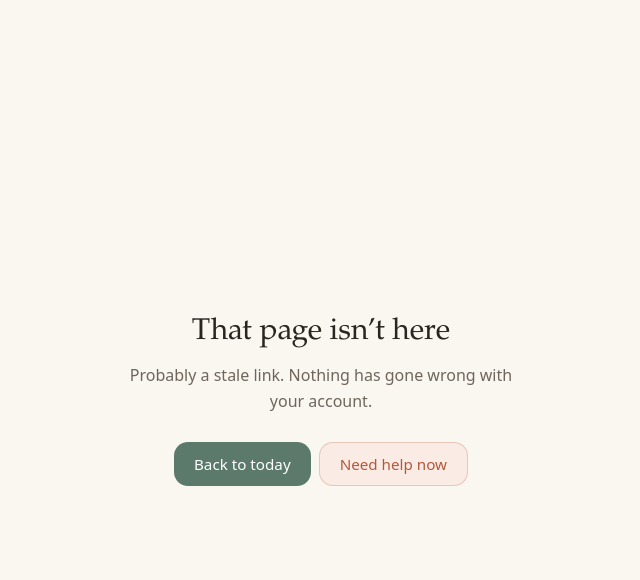
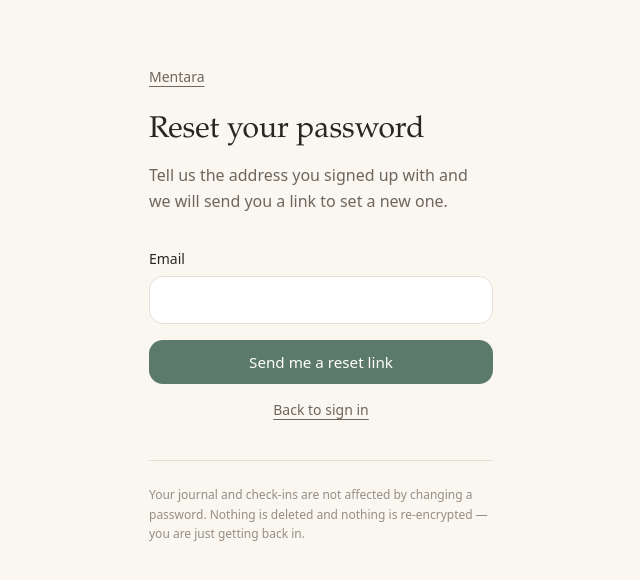
Before and after one commit to paulayallan/ai-therapist, a Next.js app: page /auth/forgot in a window 1280 px wide. Before the commit this address had no page. Shown: the top 580 px of the page, without its empty margins (319-959 px from the left). Built offline with nearby package versions, Linux system fonts and the light colour scheme; no server answers.

Commit message:
Add password reset, and show prices on the paywall

```diff
--- /dev/null
+++ b/src/app/auth/forgot/page.tsx
@@ -0,0 +1,32 @@
+import { Suspense } from "react";
+import Link from "next/link";
+import type { Metadata } from "next";
+import { ForgotPasswordForm } from "@/components/forgot-password-form";
+
+export const metadata: Metadata = { title: "Reset your password" };
+
+export default function ForgotPasswordPage() {
+  return (
+    <main id="main" className="mx-auto w-full max-w-sm px-5 py-16">
+      <Link href="/" className="text-sm text-muted underline underline-offset-4 hover:text-ink">
+        Mentara
+      </Link>
+
+      <h1 className="mt-6 font-serif text-3xl leading-tight text-ink">Reset your password</h1>
+      <p className="mt-3 leading-relaxed text-muted">
+        Tell us the address you signed up with and we will send you a link to set a new one.
+      </p>
+
+      <div className="mt-8">
+        <Suspense fallback={null}>
+          <ForgotPasswordForm />
+        </Suspense>
+      </div>
+
+      <p className="mt-10 border-t border-line pt-6 text-xs leading-relaxed text-faint">
+        Your journal and check-ins are not affected by changing a password. Nothing is deleted and
+        nothing is re-encrypted — you are just getting back in.
+      </p>
+    </main>
+  );
+}
--- /dev/null
+++ b/src/app/auth/reset/page.tsx
@@ -0,0 +1,30 @@
+import { Suspense } from "react";
+import Link from "next/link";
+import type { Metadata } from "next";
+import { ResetPasswordForm } from "@/components/reset-password-form";
+
+export const metadata: Metadata = {
+  title: "Choose a new password",
+  robots: { index: false, follow: false },
+};
+
+export default function ResetPasswordPage() {
+  return (
+    <main id="main" className="mx-auto w-full max-w-sm px-5 py-16">
+      <Link href="/" className="text-sm text-muted underline underline-offset-4 hover:text-ink">
+        Mentara
+      </Link>
+
+      <h1 className="mt-6 font-serif text-3xl leading-tight text-ink">Choose a new password</h1>
+      <p className="mt-3 leading-relaxed text-muted">
+        This is the last step. Once it is saved you will be signed in.
+      </p>
+
+      <div className="mt-8">
+        <Suspense fallback={null}>
+          <ResetPasswordForm />
+        </Suspense>
+      </div>
+    </main>
+  );
+}
--- /dev/null
+++ b/src/components/forgot-password-form.tsx
@@ -0,0 +1,106 @@
+"use client";
+
+import { useState } from "react";
+import Link from "next/link";
+import { Button } from "@/components/ui/button";
+import { createSupabaseBrowserClient } from "@/lib/supabase/client";
+
+/**
+ * Asking for a reset link.
+ *
+ * The app shipped without this, which meant anyone who forgot their password
+ * lost their journal permanently — there was no route back into an account at
+ * all. That is the worst possible failure for a place people write private
+ * things.
+ *
+ * The confirmation is deliberately the same whether or not the address has an
+ * account. Saying "no account with that email" turns this form into a way to
+ * check who uses a mental health app, which is not a question anyone should be
+ * able to ask.
+ */
+export function ForgotPasswordForm() {
+  const [email, setEmail] = useState("");
+  const [busy, setBusy] = useState(false);
+  const [sent, setSent] = useState(false);
+  const [error, setError] = useState<string | null>(null);
+
+  async function submit(event: React.FormEvent) {
+    event.preventDefault();
+    if (busy) return;
+    setBusy(true);
+    setError(null);
+
+    try {
+      const supabase = createSupabaseBrowserClient();
+      const { error: sendError } = await supabase.auth.resetPasswordForEmail(email.trim(), {
+        // Through the existing callback, which swaps the code for a session
+        // and then lands them on the page where they choose a new password.
+        redirectTo: `${window.location.origin}/auth/callback?next=/auth/reset`,
+      });
+      // A rate-limit or transport failure is worth showing. An unknown address
+      // is not an error and Supabase does not report it as one.
+      if (sendError) throw sendError;
+      setSent(true);
+    } catch (cause) {
+      setError(cause instanceof Error ? cause.message : "That did not send. Try again shortly.");
+    } finally {
+      setBusy(false);
+    }
+  }
+
+  if (sent) {
+    return (
+      <div className="space-y-4">
+        <p className="leading-relaxed text-ink">
+          If there is an account for that address, a link is on its way. It works once and expires
+          after an hour.
+        </p>
+        <p className="text-sm leading-relaxed text-muted">
+          Nothing arriving? Check spam, and make sure the address is the one you signed up with.
+        </p>
+        <Link
+          href="/auth"
+          className="inline-block text-sm text-sage-deep underline underline-offset-4"
+        >
+          Back to sign in
+        </Link>
+      </div>
+    );
+  }
+
+  return (
+    <form onSubmit={submit} className="space-y-4">
+      <div>
+        <label htmlFor="reset-email" className="text-sm font-medium text-ink">
+          Email
+        </label>
+        <input
+          id="reset-email"
+          type="email"
+          required
+          autoComplete="email"
+          value={email}
+          onChange={(event) => setEmail(event.target.value)}
+          className="mt-1.5 w-full rounded-xl border border-line bg-raised px-4 py-3 text-[0.95rem] text-ink focus:border-sage"
+        />
+      </div>
+
+      {error ? (
+        <p role="alert" className="text-sm text-clay">
+          {error}
+        </p>
+      ) : null}
+
+      <Button type="submit" disabled={busy} className="w-full">
+        {busy ? "Sending…" : "Send me a reset link"}
+      </Button>
+
+      <Link
+        href="/auth"
+        className="block text-center text-sm text-muted underline underline-offset-4 hover:text-ink"
+      >
+        Back to sign in
+      </Link>
+    </form>
+  );
+}
--- /dev/null
+++ b/src/components/reset-password-form.tsx
@@ -0,0 +1,130 @@
+"use client";
+
+import { useEffect, useState } from "react";
+import { useRouter } from "next/navigation";
+import Link from "next/link";
+import { Button } from "@/components/ui/button";
+import { createSupabaseBrowserClient } from "@/lib/supabase/client";
+
+/**
+ * Choosing a new password.
+ *
+ * Reached only after the emailed link has been exchanged for a session by
+ * /auth/callback, so the person is already signed in by the time they get
+ * here — updateUser is what actually sets the password.
+ *
+ * The session is checked on mount rather than assumed. Someone who opens this
+ * URL directly, or whose link has expired, should be told to start again
+ * instead of typing a new password into a form that cannot save it.
+ */
+export function ResetPasswordForm() {
+  const router = useRouter();
+  const [ready, setReady] = useState<boolean | null>(null);
+  const [password, setPassword] = useState("");
+  const [confirm, setConfirm] = useState("");
+  const [busy, setBusy] = useState(false);
+  const [error, setError] = useState<string | null>(null);
+
+  useEffect(() => {
+    let cancelled = false;
+    void (async () => {
+      const supabase = createSupabaseBrowserClient();
+      const { data } = await supabase.auth.getUser();
+      if (!cancelled) setReady(Boolean(data.user));
+    })();
+    return () => {
+      cancelled = true;
+    };
+  }, []);
+
+  async function submit(event: React.FormEvent) {
+    event.preventDefault();
+    if (busy) return;
+    setError(null);
+
+    if (password !== confirm) {
+      setError("Those two do not match.");
+      return;
+    }
+
+    setBusy(true);
+    try {
+      const supabase = createSupabaseBrowserClient();
+      const { error: updateError } = await supabase.auth.updateUser({ password });
+      if (updateError) throw updateError;
+      router.push("/dashboard");
+      router.refresh();
+    } catch (cause) {
+      setError(cause instanceof Error ? cause.message : "That did not save.");
+      setBusy(false);
+    }
+  }
+
+  if (ready === null) {
+    return <p className="text-sm text-muted">One moment…</p>;
+  }
+
+  if (!ready) {
+    return (
+      <div className="space-y-4">
+        <p className="leading-relaxed text-ink">
+          This link has expired, or it has already been used. They only work once, and only for an
+          hour.
+        </p>
+        <Link
+          href="/auth/forgot"
+          className="inline-block text-sm text-sage-deep underline underline-offset-4"
+        >
+          Send me a new one
+        </Link>
+      </div>
+    );
+  }
+
+  return (
+    <form onSubmit={submit} className="space-y-4">
+      <div>
+        <label htmlFor="new-password" className="text-sm font-medium text-ink">
+          New password
+        </label>
+        <input
+          id="new-password"
+          type="password"
+          required
+          minLength={8}
+          autoComplete="new-password"
+          value={password}
+          onChange={(event) => setPassword(event.target.value)}
+          className="mt-1.5 w-full rounded-xl border border-line bg-raised px-4 py-3 text-[0.95rem] text-ink focus:border-sage"
+        />
+        <p className="mt-1.5 text-xs text-faint">At least 8 characters.</p>
+      </div>
+
+      <div>
+        <label htmlFor="confirm-password" className="text-sm font-medium text-ink">
+          Again, to be sure
+        </label>
+        <input
+          id="confirm-password"
+          type="password"
+          required
+          minLength={8}
+          autoComplete="new-password"
+          value={confirm}
+          onChange={(event) => setConfirm(event.target.value)}
+          className="mt-1.5 w-full rounded-xl border border-line bg-raised px-4 py-3 text-[0.95rem] text-ink focus:border-sage"
+        />
+      </div>
+
+      {error ? (
+        <p role="alert" className="text-sm text-clay">
+          {error}
+        </p>
+      ) : null}
+
+      <Button type="submit" disabled={busy} className="w-full">
+        {busy ? "Saving…" : "Save and sign in"}
+      </Button>
+    </form>
+  );
+}
--- a/src/components/sign-in-form.tsx
+++ b/src/components/sign-in-form.tsx
@@ -1,6 +1,7 @@
 "use client";
 
 import { useState } from "react";
+import Link from "next/link";
 import { useRouter, useSearchParams } from "next/navigation";
 import { Button } from "@/components/ui/button";
 import { createSupabaseBrowserClient } from "@/lib/supabase/client";
@@ -93,7 +94,16 @@ export function SignInForm() {
         />
         {mode === "signup" ? (
           <p className="mt-1.5 text-xs text-faint">At least 8 characters.</p>
-        ) : null}
+        ) : (
+          <p className="mt-1.5 text-right">
+            <Link
+              href="/auth/forgot"
+              className="text-xs text-muted underline underline-offset-4 hover:text-ink"
+            >
+              Forgot your password?
+            </Link>
+          </p>
+        )}
       </div>
 
       {error ? (
```
